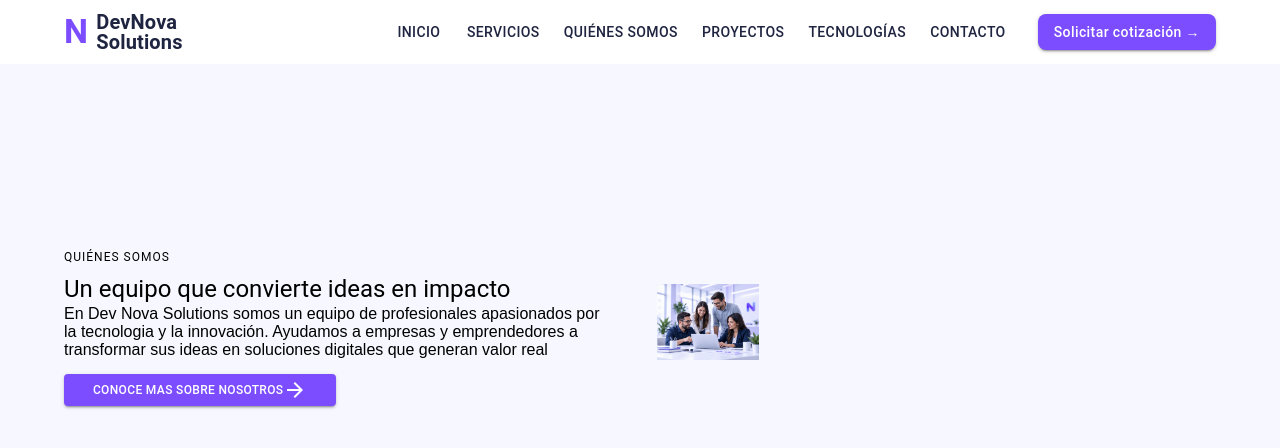
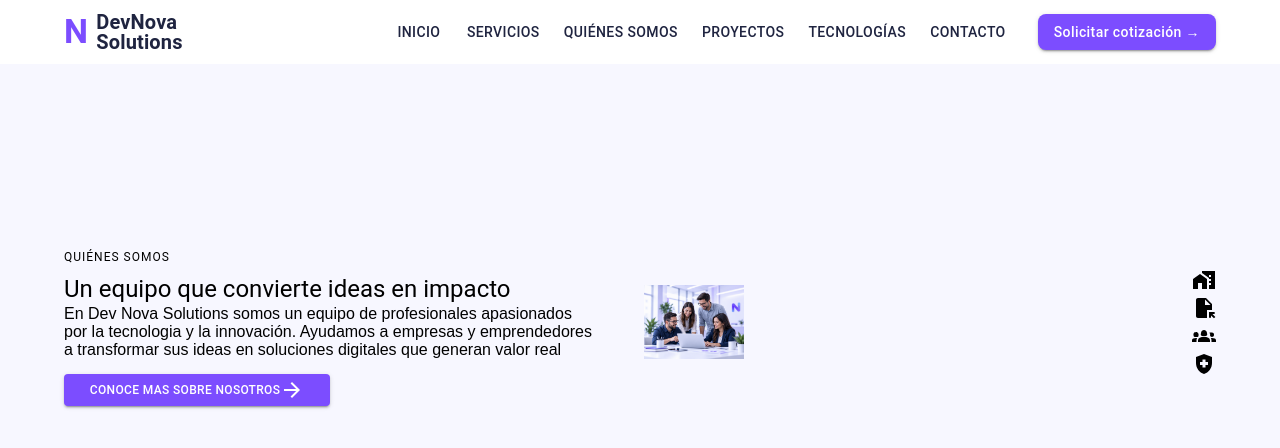
Before and after one commit to jessicahernandezt/dev-nova-solutions, a React (Vite) app: page /quienes-somos in a window 1280 px wide. Shown: the top 448 px of the page. Built offline with nearby package versions, Linux system fonts and the light colour scheme.

Commit message:
feat:agregando iconos en la seccion de quienes somos de la landig pages

```diff
--- a/src/components/Quienessomos.jsx
+++ b/src/components/Quienessomos.jsx
@@ -1,4 +1,4 @@
-import { ArrowForward, Bolt, Opacity, PeopleAltRounded } from '@mui/icons-material'
+import { ArrowForward, Bolt, FileOpen, Groups2, HealthAndSafety, HomeWork, Opacity, PeopleAltRounded } from '@mui/icons-material'
 import { StarPurple500 } from '@mui/icons-material'
 
 import {
@@ -67,10 +67,19 @@ function QuienesSomos() {
                         }}></Box>
                     </Box>
                     <Box alt="iconos">
-                        <Box></Box>
-                        <Box></Box>
-                        <Box></Box>
-                        <Box></Box>
+                        <Box>
+                            <HomeWork />
+                        </Box>
+                        <Box>
+                            <FileOpen></FileOpen>
+
+                        </Box>
+                        <Box>
+                            <Groups2></Groups2>
+                        </Box>
+                        <Box>
+                            <HealthAndSafety></HealthAndSafety>
+                        </Box>
                     </Box>
 
                 </Box>
```
